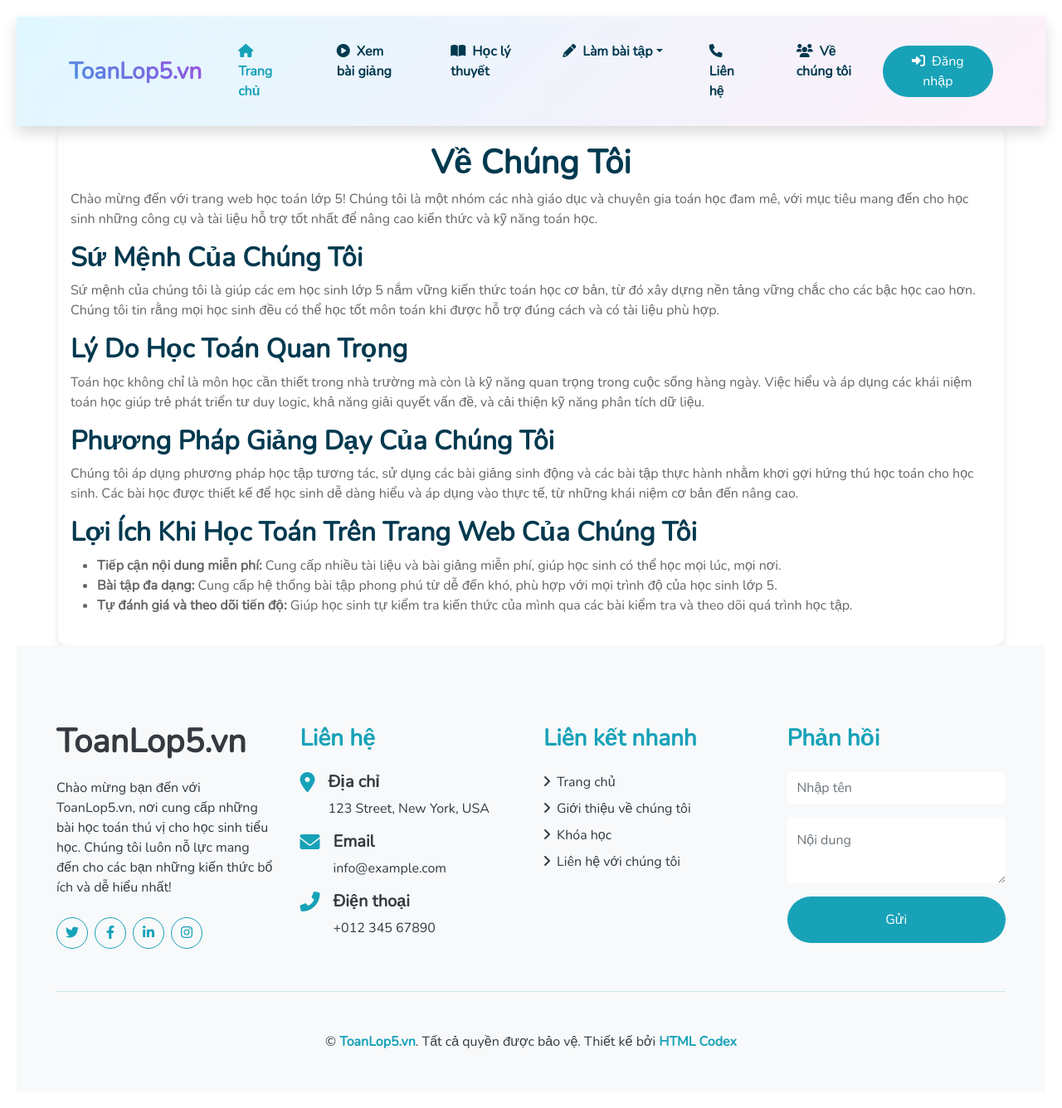
After one commit to nguyntrung/math-app, a PHP site: page /math-app/about.php in a window 1280 px wide. The commit adds this page. Shown: the whole page at 83% size. Run offline with PHP 8.4, Linux system fonts and the light colour scheme; some libraries are stand-ins or nearby versions.

Commit message:
update about, contact, submitcontact, myprofile

```diff
--- a/includes/navbar.php
+++ b/includes/navbar.php
@@ -59,7 +59,7 @@ if (isset($_SESSION['MaNguoiDung'])) {
                             <i class="fas fa-redo mr-2"></i>Ôn tập</a>
                     </div>
                 </div>
-                <a href="contact.html" class="nav-item nav-link rounded-pill px-4 mx-1 hover-scale">
+                <a href="contact.php" class="nav-item nav-link rounded-pill px-4 mx-1 hover-scale">
                     <i class="fas fa-phone mr-2"></i>Liên hệ</a>
                 <a href="about.php" class="nav-item nav-link rounded-pill px-4 mx-1 hover-scale">
                     <i class="fas fa-users mr-2"></i>Về chúng tôi</a>
--- /dev/null
+++ b/public/about.php
@@ -0,0 +1,72 @@
+<!DOCTYPE html>
+<html lang="en">
+<head>
+    <meta charset="UTF-8">
+    <meta name="viewport" content="width=device-width, initial-scale=1.0">
+    <title>Về Chúng Tôi</title>
+    <style>
+        * {
+            box-sizing: border-box;
+            margin: 0;
+            padding: 0;
+        }
+        body {
+            font-family: Arial, sans-serif;
+            line-height: 1.6;
+            background-color: #f9f9f9;
+            color: #333;
+            padding: 20px;
+        }
+        .container {
+            max-width: 800px;
+            margin: auto;
+            padding: 20px;
+            background-color: #fff;
+            border-radius: 10px;
+            box-shadow: 0 4px 8px rgba(0, 0, 0, 0.1);
+        }
+        h1, h2, p {
+            margin-bottom: 20px;
+        }
+        h1 {
+            color: #4CAF50;
+            text-align: center;
+        }
+    </style>
+    <?php include '../includes/styles.php'; ?>
+</head>
+<body>
+
+    <?php include '../includes/navbar.php'; ?>
+
+    <!-- Main Start -->
+    <div class="container">
+        <h1>Về Chúng Tôi</h1>
+        <p>Chào mừng đến với trang web học toán lớp 5! Chúng tôi là một nhóm các nhà giáo dục và chuyên gia toán học đam mê, với mục tiêu mang đến cho học sinh những công cụ và tài liệu hỗ trợ tốt nhất để nâng cao kiến thức và kỹ năng toán học.</p>
+
+        <h2>Sứ Mệnh Của Chúng Tôi</h2>
+        <p>Sứ mệnh của chúng tôi là giúp các em học sinh lớp 5 nắm vững kiến thức toán học cơ bản, từ đó xây dựng nền tảng vững chắc cho các bậc học cao hơn. Chúng tôi tin rằng mọi học sinh đều có thể học tốt môn toán khi được hỗ trợ đúng cách và có tài liệu phù hợp.</p>
+
+        <h2>Lý Do Học Toán Quan Trọng</h2>
+        <p>Toán học không chỉ là môn học cần thiết trong nhà trường mà còn là kỹ năng quan trọng trong cuộc sống hàng ngày. Việc hiểu và áp dụng các khái niệm toán học giúp trẻ phát triển tư duy logic, khả năng giải quyết vấn đề, và cải thiện kỹ năng phân tích dữ liệu.</p>
+
+        <h2>Phương Pháp Giảng Dạy Của Chúng Tôi</h2>
+        <p>Chúng tôi áp dụng phương pháp học tập tương tác, sử dụng các bài giảng sinh động và các bài tập thực hành nhằm khơi gợi hứng thú học toán cho học sinh. Các bài học được thiết kế để học sinh dễ dàng hiểu và áp dụng vào thực tế, từ những khái niệm cơ bản đến nâng cao.</p>
+
+        <h2>Lợi Ích Khi Học Toán Trên Trang Web Của Chúng Tôi</h2>
+        <ul>
+            <li><strong>Tiếp cận nội dung miễn phí:</strong> Cung cấp nhiều tài liệu và bài giảng miễn phí, giúp học sinh có thể học mọi lúc, mọi nơi.</li>
+            <li><strong>Bài tập đa dạng:</strong> Cung cấp hệ thống bài tập phong phú từ dễ đến khó, phù hợp với mọi trình độ của học sinh lớp 5.</li>
+            <li><strong>Tự đánh giá và theo dõi tiến độ:</strong> Giúp học sinh tự kiểm tra kiến thức của mình qua các bài kiểm tra và theo dõi quá trình học tập.</li>
+        </ul>
+    </div>
+    <!-- Main End -->
+
+    <?php include '../includes/footer.php'; ?>
+
+    <!-- Back to Top -->
+    <a href="#" class="btn btn-primary p-3 back-to-top"><i class="fa-solid fa-up-long"></i></a>
+
+    <?php include '../includes/scripts.php'; ?>
+</body>
+</html>
--- a/public/admin/pages/navbar.php
+++ b/public/admin/pages/navbar.php
@@ -63,7 +63,7 @@
                     <div class="dropdown-divider"></div>
                 </li>
                 <li>
-                    <a class="dropdown-item" href="#">
+                    <a class="dropdown-item" href="myprofile.php">
                     <i class="ri-user-3-line ri-22px me-2"></i>
                     <span class="align-middle">My Profile</span>
                     </a>
```
Also changed, not shown: public/admin/pages/myprofile.php (added, +87 -0 lines), public/contact.php (added, +50 -0 lines), public/submit_contact.php (added, +44 -0 lines).
